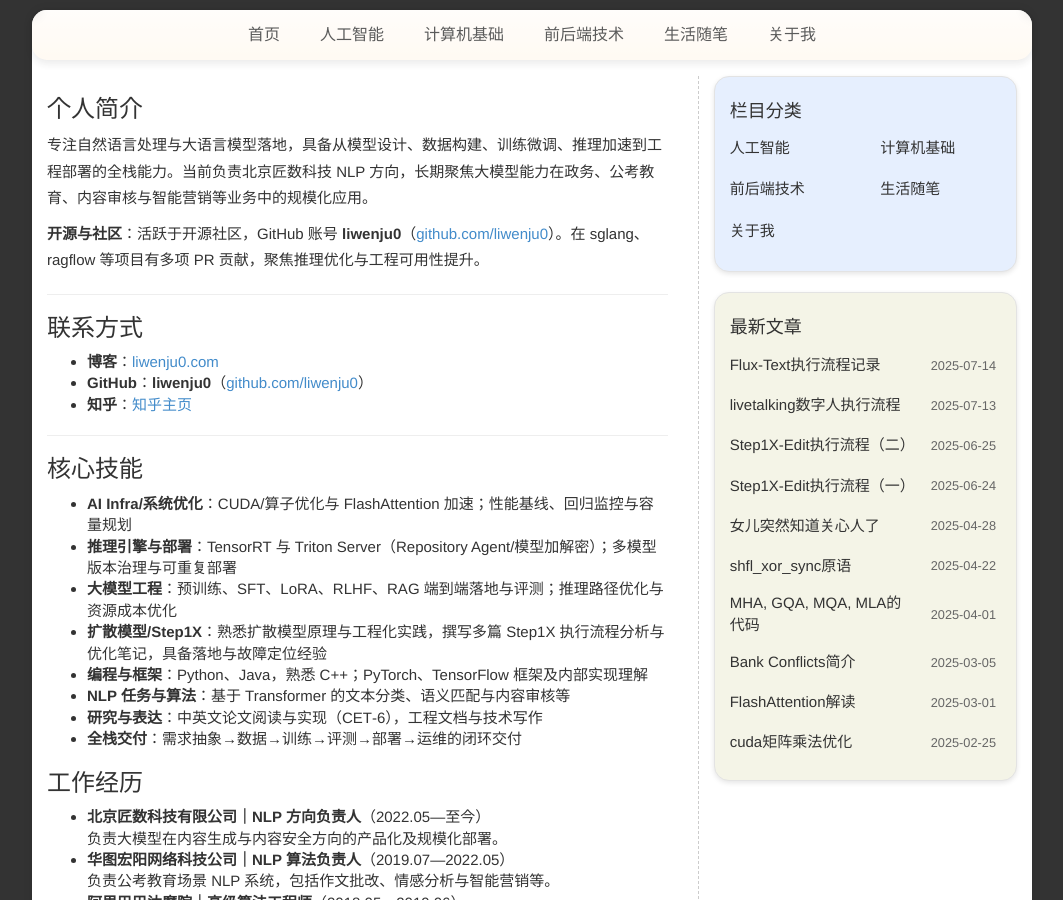
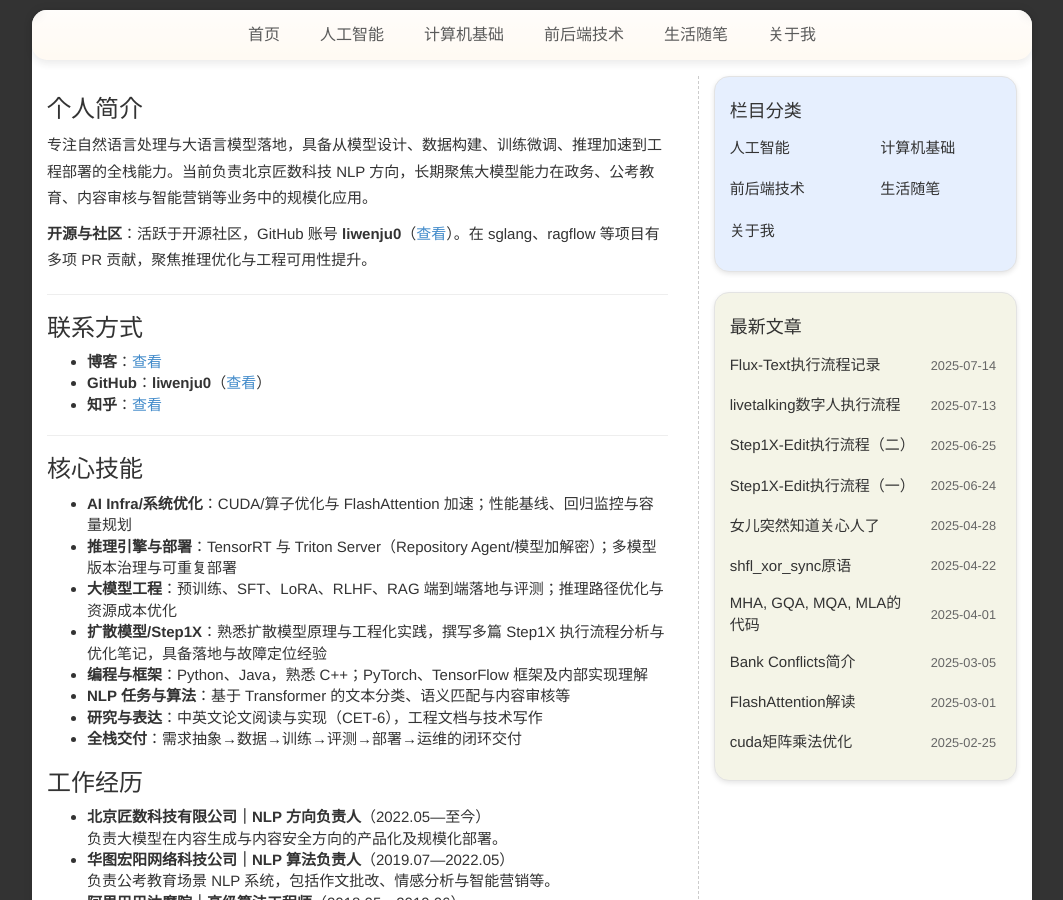
Before and after one commit to liwenju0/liwenju0.github.io, a Jekyll site: the page built from about.md, in a window 1280 px wide and 900 px high. Shown: the whole window, without its empty margins (108-1171 px from the left). Built offline with Jekyll 4.4.1, drawn with Linux system fonts in a browser that asks for light colours; comment, search, counter and statistics services are not loaded; some of the changed text lies outside the part shown.

Commit message:
修改超链接

```diff
--- a/about.md
+++ b/about.md
@@ -6,14 +6,14 @@ title: "关于：About"
 ### 个人简介
 专注自然语言处理与大语言模型落地，具备从模型设计、数据构建、训练微调、推理加速到工程部署的全栈能力。当前负责北京匠数科技 NLP 方向，长期聚焦大模型能力在政务、公考教育、内容审核与智能营销等业务中的规模化应用。
 
-**开源与社区**：活跃于开源社区，GitHub 账号 **liwenju0**（<a href="https://github.com/liwenju0" target="_blank" rel="noopener">github.com/liwenju0</a>）。在 sglang、ragflow 等项目有多项 PR 贡献，聚焦推理优化与工程可用性提升。
+**开源与社区**：活跃于开源社区，GitHub 账号 **liwenju0**（<a href="https://github.com/liwenju0" target="_blank" rel="noopener">查看</a>）。在 sglang、ragflow 等项目有多项 PR 贡献，聚焦推理优化与工程可用性提升。
 
 ---
 
 ### 联系方式
-- **博客**：<a href="http://www.liwenju0.com" target="_blank" rel="noopener">liwenju0.com</a>
-- **GitHub**：**liwenju0**（<a href="https://github.com/liwenju0" target="_blank" rel="noopener">github.com/liwenju0</a>）
-- **知乎**：<a href="https://www.zhihu.com/people/li-dan-ran-71" target="_blank" rel="noopener">知乎主页</a>
+- **博客**：<a href="http://www.liwenju0.com" target="_blank" rel="noopener">查看</a>
+- **GitHub**：**liwenju0**（<a href="https://github.com/liwenju0" target="_blank" rel="noopener">查看</a>）
+- **知乎**：<a href="https://www.zhihu.com/people/li-dan-ran-71" target="_blank" rel="noopener">查看</a>
 
 ---
 
@@ -95,7 +95,7 @@ title: "关于：About"
 ### 开源贡献与社区
 - **sglang PR（仓库内检索，含参与者）**：<a href="https://github.com/sgl-project/sglang/pulls?q=is%3Apr+involves%3Aliwenju0" target="_blank" rel="noopener">查看</a>
 - **ragflow PR（仓库内检索，含参与者）**：<a href="https://github.com/InfiniFlow/ragflow/pulls?q=is%3Apr+involves%3Aliwenju0" target="_blank" rel="noopener">查看</a>
-- **高效中文分词与命名实体识别开源项目 cutword**：<a href="https://github.com/liwenju0/cutword" target="_blank" rel="noopener">github.com/liwenju0/cutword</a>
+- **高效中文分词与命名实体识别开源项目 cutword**：<a href="https://github.com/liwenju0/cutword" target="_blank" rel="noopener">查看</a>
 - 关注开源生态在产业落地中的工程质量、性能与可维护性。
 
 **代表性贡献（节选）**
```
